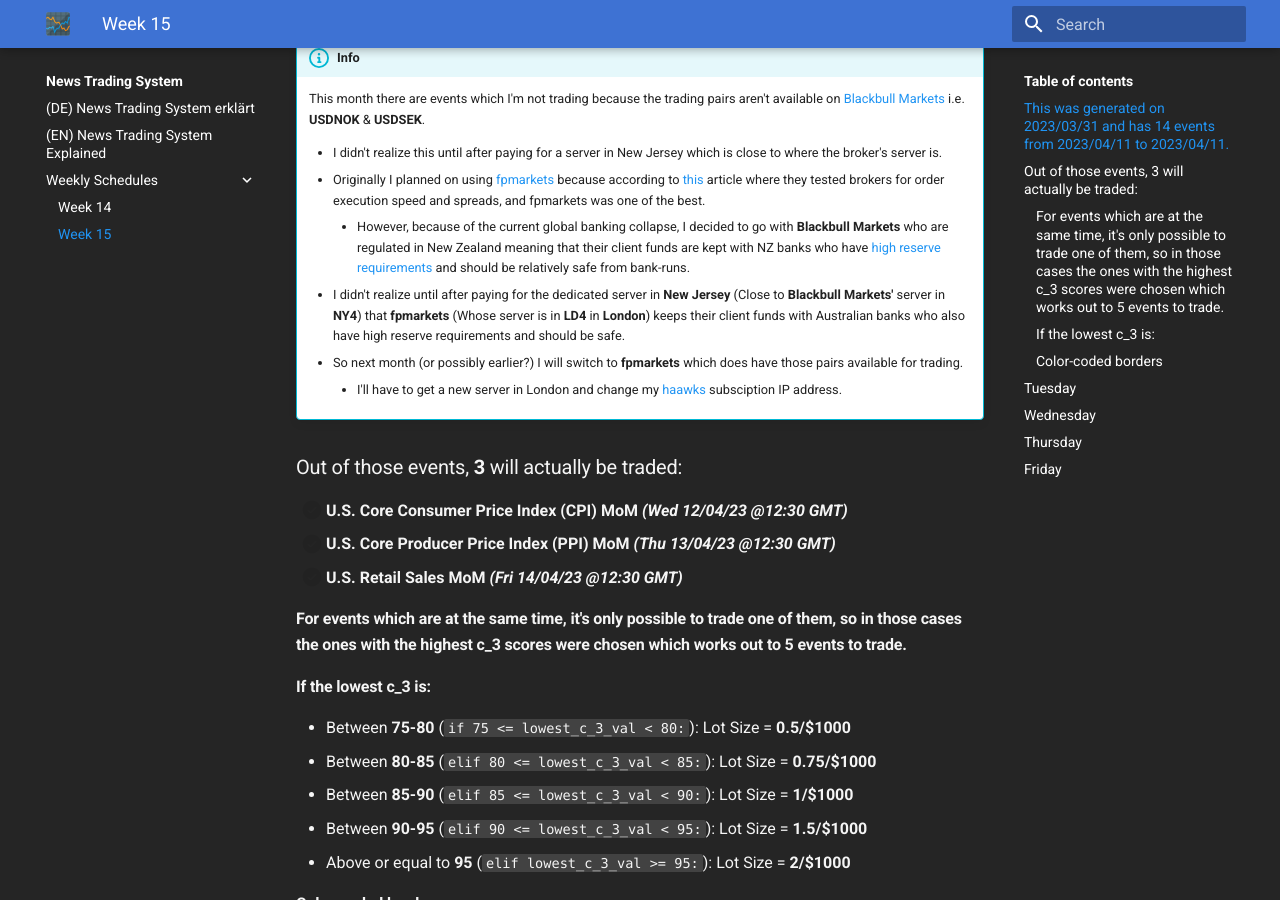
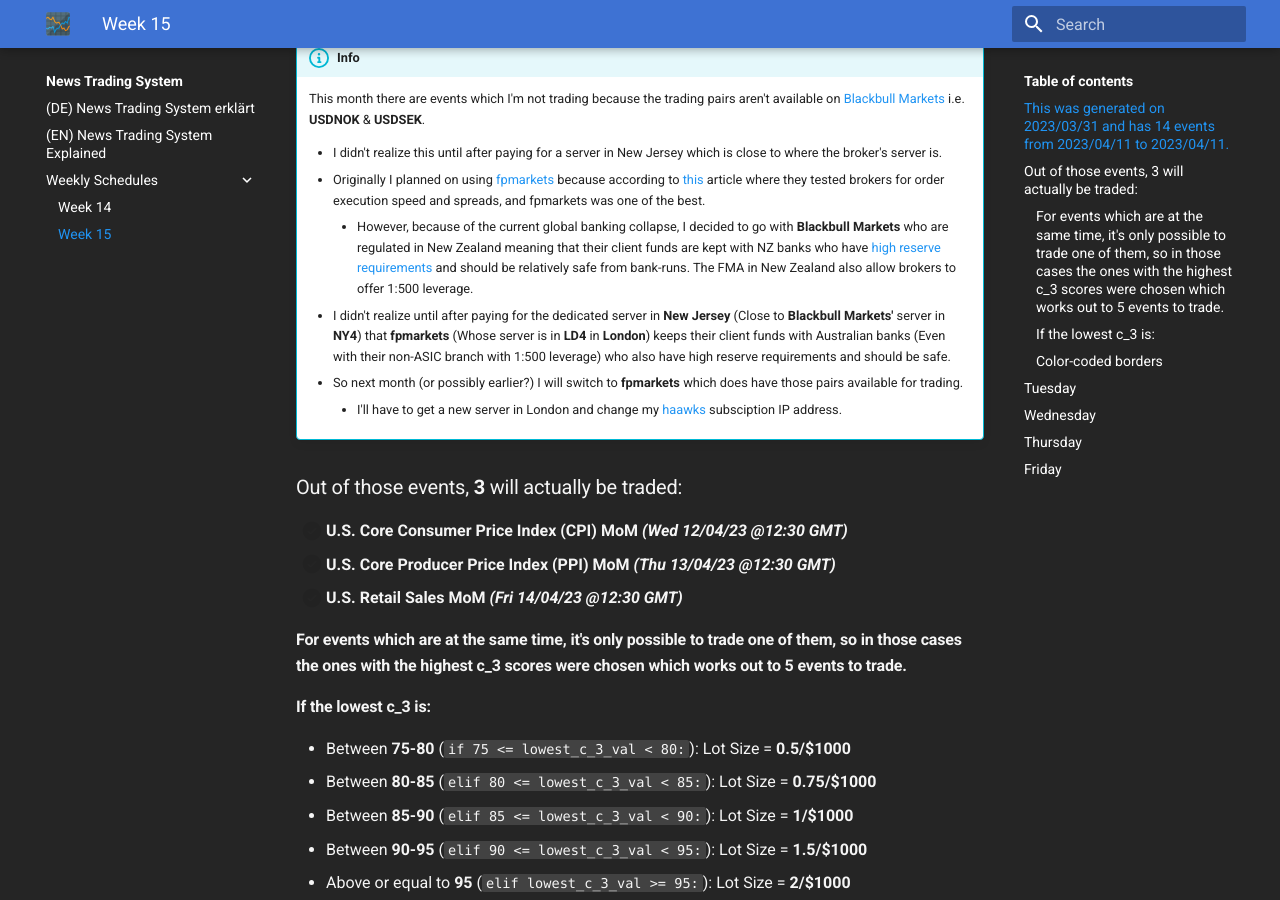
Before and after one commit to spliffli/news-trading-analyzer, an MkDocs documentation site: the page built from docs/weekly-schedules/week-15-schedule.md, in a window 1280 px wide and 900 px high, scrolled down 380 px. Built offline with MkDocs 1.6.1 and Material for MkDocs 9.7.7, drawn with Linux system fonts in a browser that asks for light colours; comment, search, counter and statistics services are not loaded.

Commit message:
updated docs

```diff
--- a/docs/weekly-schedules/week-15-schedule.md
+++ b/docs/weekly-schedules/week-15-schedule.md
@@ -9,8 +9,8 @@
 
       - I didn't realize this until after paying for a server in New Jersey which is close to where the broker's server is.
       - Originally I planned on using [fpmarkets](https://www.fpmarkets.com/) because according to [this](https://offbeatforex.com/forex-brokers-for-trading-news/) article where they tested brokers for order execution speed and spreads, and fpmarkets was one of the best.
-          - However, because of the current global banking collapse, I decided to go with **Blackbull Markets** who are regulated in New Zealand meaning that their client funds are kept with NZ banks who have [high reserve requirements](https://theconversation.com/credit-suisse-is-an-anomaly-why-australia-and-new-zealand-are-safe-from-bank-run-contagion-202126) and should be relatively safe from bank-runs.
-      - I didn't realize until after paying for the dedicated server in **New Jersey** (Close to **Blackbull Markets'** server in **NY4**) that **fpmarkets** (Whose server is in **LD4** in **London**) keeps their client funds with Australian banks who also have high reserve requirements and should be safe.
+          - However, because of the current global banking collapse, I decided to go with **Blackbull Markets** who are regulated in New Zealand meaning that their client funds are kept with NZ banks who have [high reserve requirements](https://theconversation.com/credit-suisse-is-an-anomaly-why-australia-and-new-zealand-are-safe-from-bank-run-contagion-202126) and should be relatively safe from bank-runs. The FMA in New Zealand also allow brokers to offer 1:500 leverage.
+      - I didn't realize until after paying for the dedicated server in **New Jersey** (Close to **Blackbull Markets'** server in **NY4**) that **fpmarkets** (Whose server is in **LD4** in **London**) keeps their client funds with Australian banks (Even with their non-ASIC branch with 1:500 leverage) who also have high reserve requirements and should be safe.
       - So next month (or possibly earlier?) I will switch to **fpmarkets** which does have those pairs available for trading.
         - I'll have to get a new server in London and change my [haawks](https://www.haawks.com/) subsciption IP address.
 
```
